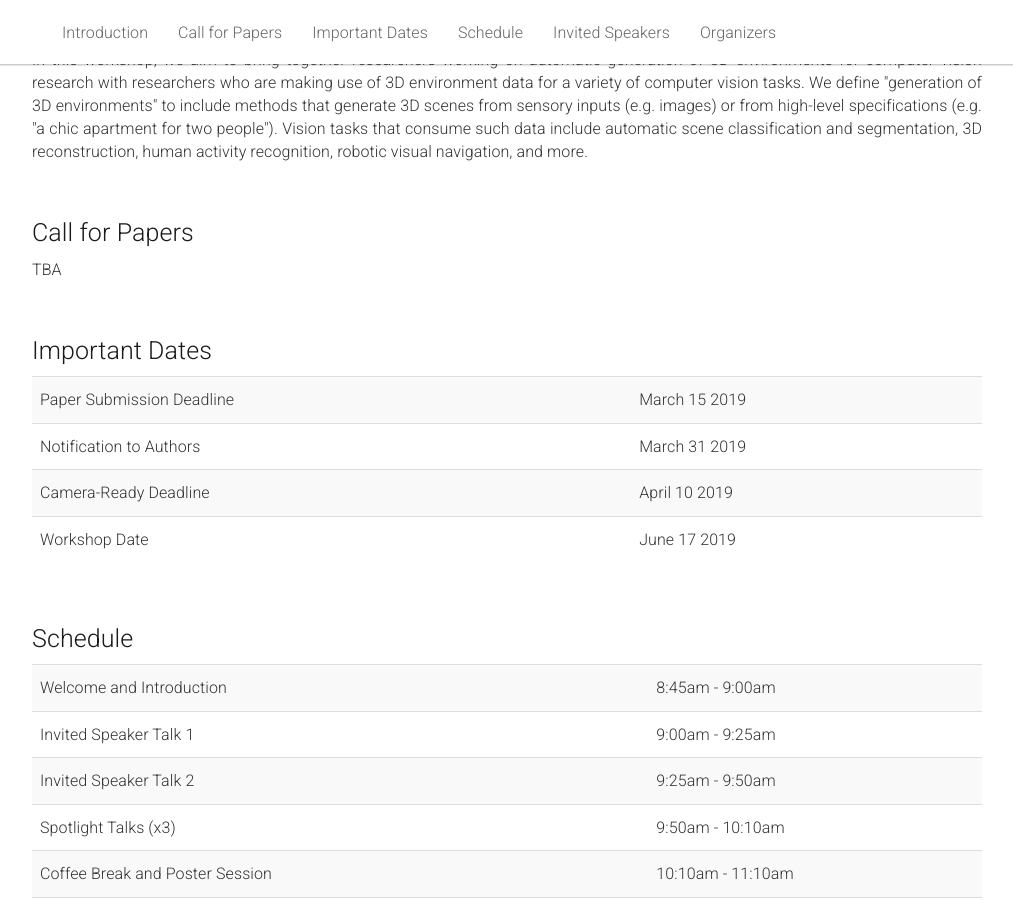
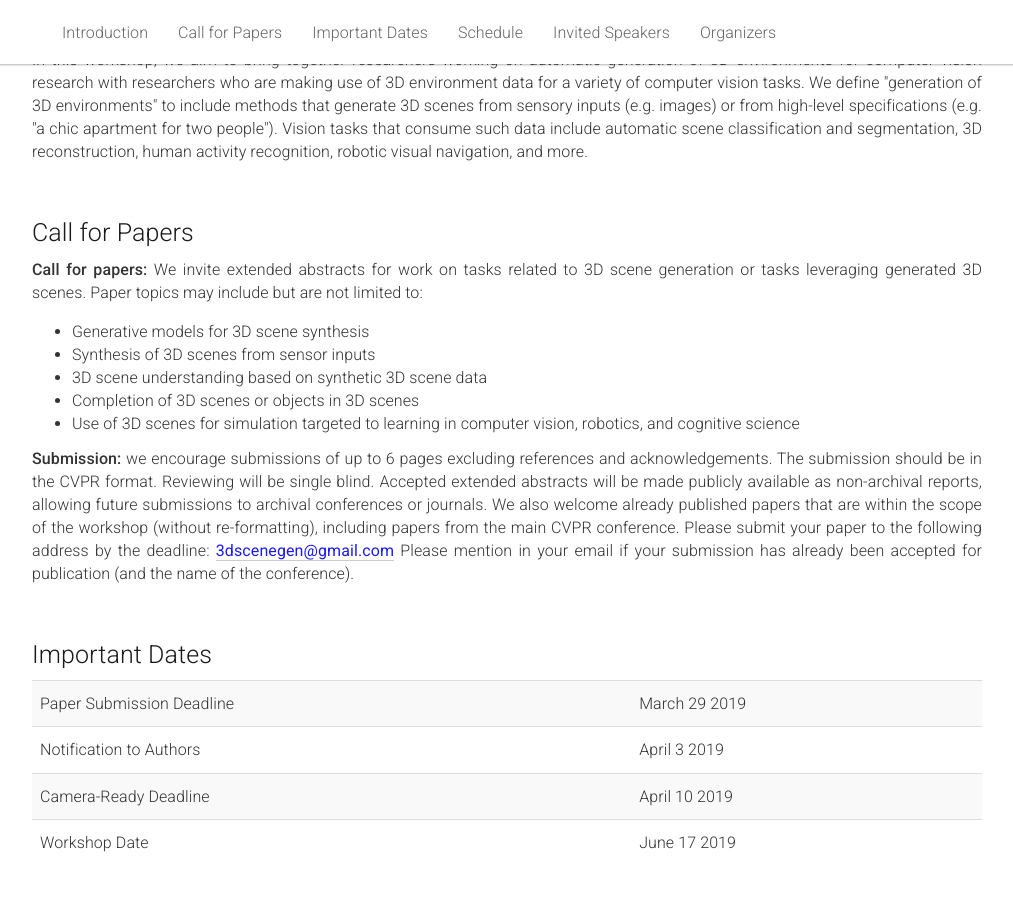
Before and after one commit to 3dscenegen/3dscenegen.github.io, a Jekyll site: the page built from _pages/home.md, in a window 1280 px wide and 900 px high, scrolled down 1021 px. Shown: the whole window, without its empty margins (133-1146 px from the left). Built offline with Jekyll 4.4.1, drawn with Linux system fonts in a browser that asks for light colours; some of the changed text lies outside the part shown.

Commit message:
add call for papers, adjust dates

```diff
--- a/_pages/home.md
+++ b/_pages/home.md
@@ -55,7 +55,26 @@ acknowledgements: ""
 </div>
 <div class="row">
   <div class="col-xs-12">
-    <p>TBA</p>
+    <p>
+      <span style="font-weight:500;">Call for papers:</span> We invite extended abstracts for work on tasks related to 3D scene generation or tasks leveraging generated 3D scenes.
+      Paper topics may include but are not limited to:
+    </p>
+    <ul>
+      <li>Generative models for 3D scene synthesis</li>
+      <li>Synthesis of 3D scenes from sensor inputs</li>
+      <li>3D scene understanding based on synthetic 3D scene data</li>
+      <li>Completion of 3D scenes or objects in 3D scenes</li>
+      <li>Use of 3D scenes for simulation targeted to learning in computer vision, robotics, and cognitive science</li>
+    </ul>
+    <p>
+      <span style="font-weight:500;">Submission:</span> we encourage submissions of up to 6 pages excluding references and acknowledgements.
+      The submission should be in the CVPR format.
+      Reviewing will be single blind.
+      Accepted extended abstracts will be made publicly available as non-archival reports, allowing future submissions to archival conferences or journals.
+      We also welcome already published papers that are within the scope of the workshop (without re-formatting), including papers from the main CVPR conference.
+      Please submit your paper to the following address by the deadline: <span style="color:#1a1aff;font-weight:400;"><a href="mailto:3dscenegen@gmail.com">3dscenegen@gmail.com</a></span>
+      Please mention in your email if your submission has already been accepted for publication (and the name of the conference).
+    </p>
   </div>
 </div><br>
 
@@ -71,11 +90,11 @@ acknowledgements: ""
       <tbody>
         <tr>
           <td>Paper Submission Deadline</td>
-          <td>March 15 2019</td>
+          <td>March 29 2019</td>
         </tr>
         <tr>
           <td>Notification to Authors</td>
-          <td>March 31 2019</td>
+          <td>April 3 2019</td>
         </tr>
         <tr>
           <td>Camera-Ready Deadline</td>
@@ -235,14 +254,14 @@ acknowledgements: ""
   </div>
 </div><br>
 
-<div class="row">
+<!-- <div class="row">
   <div class="col-md-12">
     <a href="https://www.cse.iitb.ac.in/~sidch/"><img class="people-pic" style="float:left;margin-right:50px;" src="{{ "/static/img/people/sid.png" | prepend:site.baseurl }}"></a>
     <p>
       <b><a href="https://www.cse.iitb.ac.in/~sidch/">Siddhartha Chaudhuri</a></b> is a Senior Research Scientist at Adobe Research, and Assistant Professor (on leave) of Computer Science and Engineering at IIT Bombay. His research focuses on richer tools for designing three-dimensional objects, particularly by novice and casual users, and on related problems in 3D shape understanding, synthesis and reconstruction. He received his PhD from Stanford University, followed by a postdoc at Princeton and a year teaching at Cornell. Apart from basic research, he is also the original author of the commercial 3D modeling package Adobe Fuse.
     </p>
   </div>
-</div><br>
+</div><br> -->
 
 <div class="row">
   <div class="col-md-12">
```
